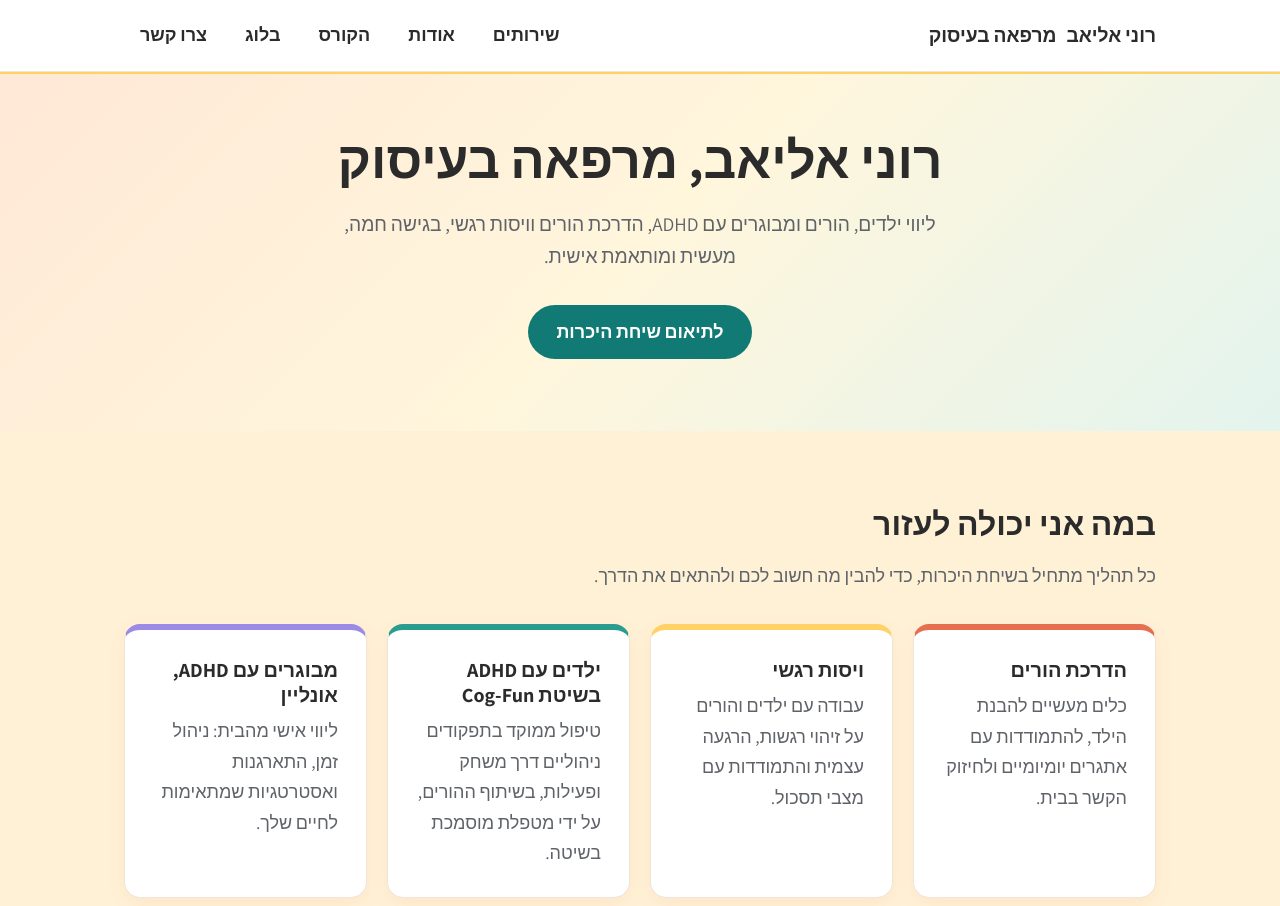
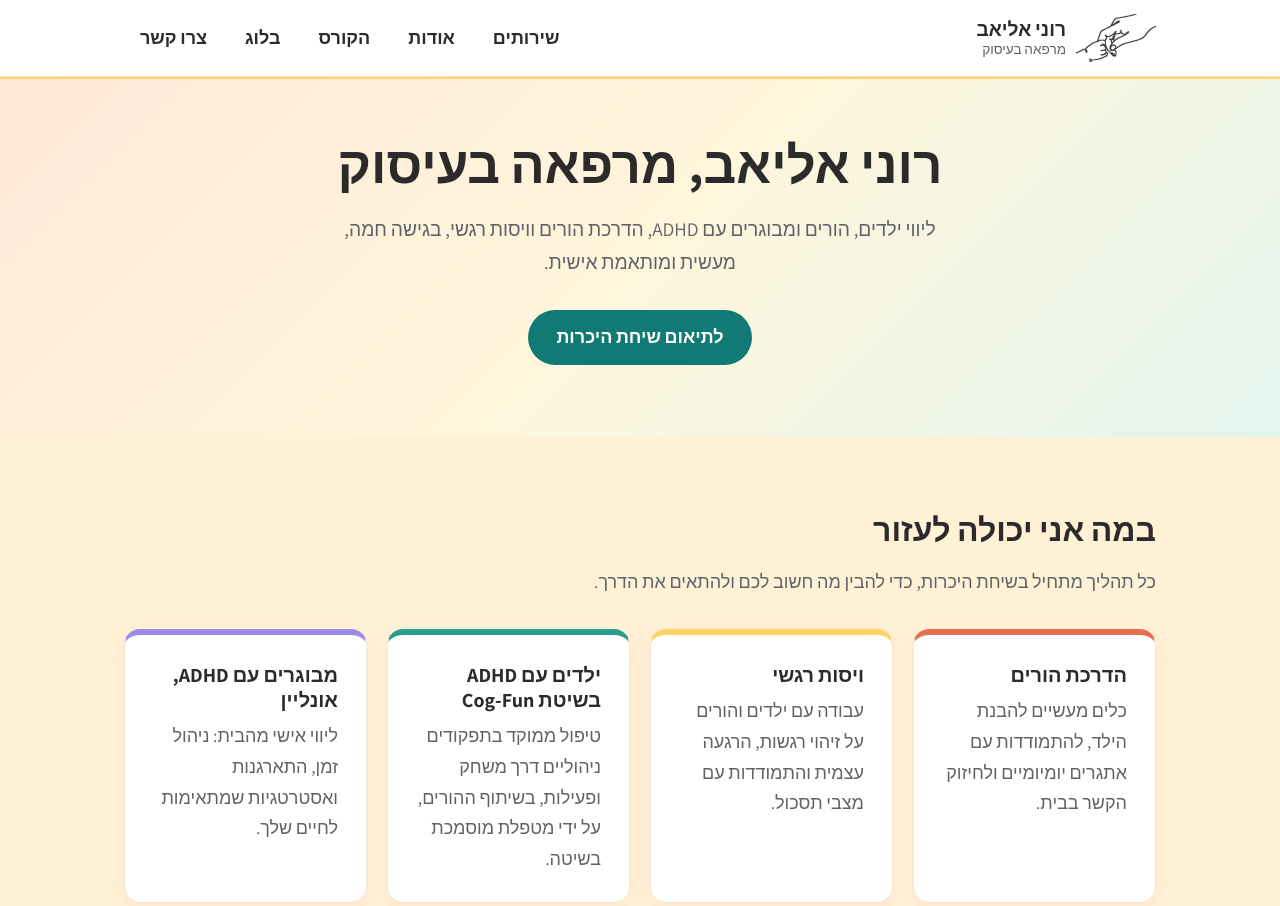
Before and after one commit to eliavroni/roni.github.io, an Astro site: page / in a window 1280 px wide. Shown: the top 906 px of the page. Built offline with nearby package versions, Linux system fonts and the light colour scheme; Astro itself is replaced by a stand-in of ours.

Commit message:
Add logo mark to header

```diff
--- a/src/layouts/Base.astro
+++ b/src/layouts/Base.astro
@@ -38,7 +38,7 @@ const personLd = {
   <body>
     <header class="site-header">
       <div class="container nav">
-        <a href="/" class="brand">{SITE.name}<span>{SITE.role}</span></a>
+        <a href="/" class="brand"><img class="brand-mark" src="/images/logo-mark.png" width="80" height="48" alt="" /><span class="brand-text">{SITE.name}<span>{SITE.role}</span></span></a>
         <nav>
           <a href="/#services">שירותים</a>
           <a href="/#about">אודות</a>
```
